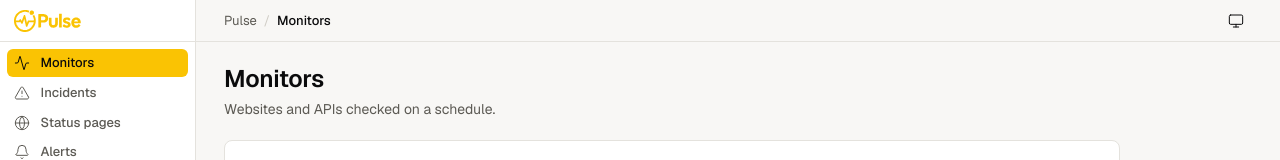
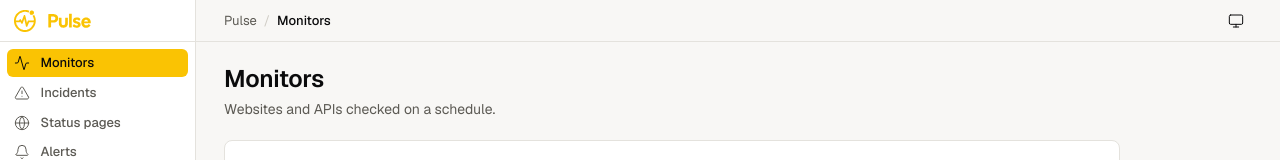
Before and after one commit to colombefioren/PULSE, a React (Vite) app in the folder web/: page /monitors in a window 1280 px wide. Shown: the top 160 px of the page. Built offline with nearby package versions, Linux system fonts and the light colour scheme.

Commit message:
feat: add space between the ring icon and the Pulse wordmark in the sidebar logo

```diff
--- a/web/src/components/Logo.tsx
+++ b/web/src/components/Logo.tsx
@@ -24,12 +24,21 @@ function a11y(label: string) {
   return label ? { role: 'img' as const, 'aria-label': label } : { 'aria-hidden': true as const }
 }
 
-/** Full logo: ring, heartbeat, dot and the "Pulse" wordmark, exactly as traced from the brand PNG. */
-export function Logo({ height = 24, className, label = 'Pulse' }: LogoProps) {
+interface FullLogoProps extends LogoProps {
+  /** Extra space in px between the ring icon and the wordmark, on top of the traced spacing. */
+  iconGap?: number
+}
+
+/** Full logo: ring, heartbeat, dot and the "Pulse" wordmark, as traced from the brand PNG. */
+export function Logo({ height = 24, className, label = 'Pulse', iconGap = 0 }: FullLogoProps) {
+  // Convert the px gap into the logo's own units so the shapes keep their proportions.
+  const extra = (iconGap * LOGO_HEIGHT) / height
+  const viewWidth = LOGO_FULL_WIDTH + extra
+
   return (
     <svg
-      viewBox={`0 0 ${LOGO_FULL_WIDTH} ${LOGO_HEIGHT}`}
-      width={(height * LOGO_FULL_WIDTH) / LOGO_HEIGHT}
+      viewBox={`0 0 ${viewWidth} ${LOGO_HEIGHT}`}
+      width={(height * viewWidth) / LOGO_HEIGHT}
       height={height}
       fill="var(--brand)"
       fillRule="evenodd"
@@ -38,7 +47,9 @@ export function Logo({ height = 24, className, label = 'Pulse' }: LogoProps) {
     >
       <path d={LOGO_RING} />
       <path d={LOGO_PULSE} />
-      <path d={LOGO_WORDMARK} />
+      <g transform={`translate(${extra} 0)`}>
+        <path d={LOGO_WORDMARK} />
+      </g>
     </svg>
   )
 }
--- a/web/src/layout/Sidebar.tsx
+++ b/web/src/layout/Sidebar.tsx
@@ -47,7 +47,7 @@ export function Sidebar({ collapsed = false, onToggleCollapsed, onNavigate }: Si
   return (
     <div className="flex h-full flex-col">
       <div className={`flex h-12 items-center border-b border-border ${collapsed ? 'justify-center' : 'px-4'}`}>
-        {collapsed ? <LogoMark height={24} animate /> : <Logo height={22} />}
+        {collapsed ? <LogoMark height={24} animate /> : <Logo height={22} iconGap={10} />}
       </div>
 
       <nav aria-label="Main" className="flex-1 p-2">
```
Also changed, not shown: 1 other file (tests, documents, lock files or other folders).
